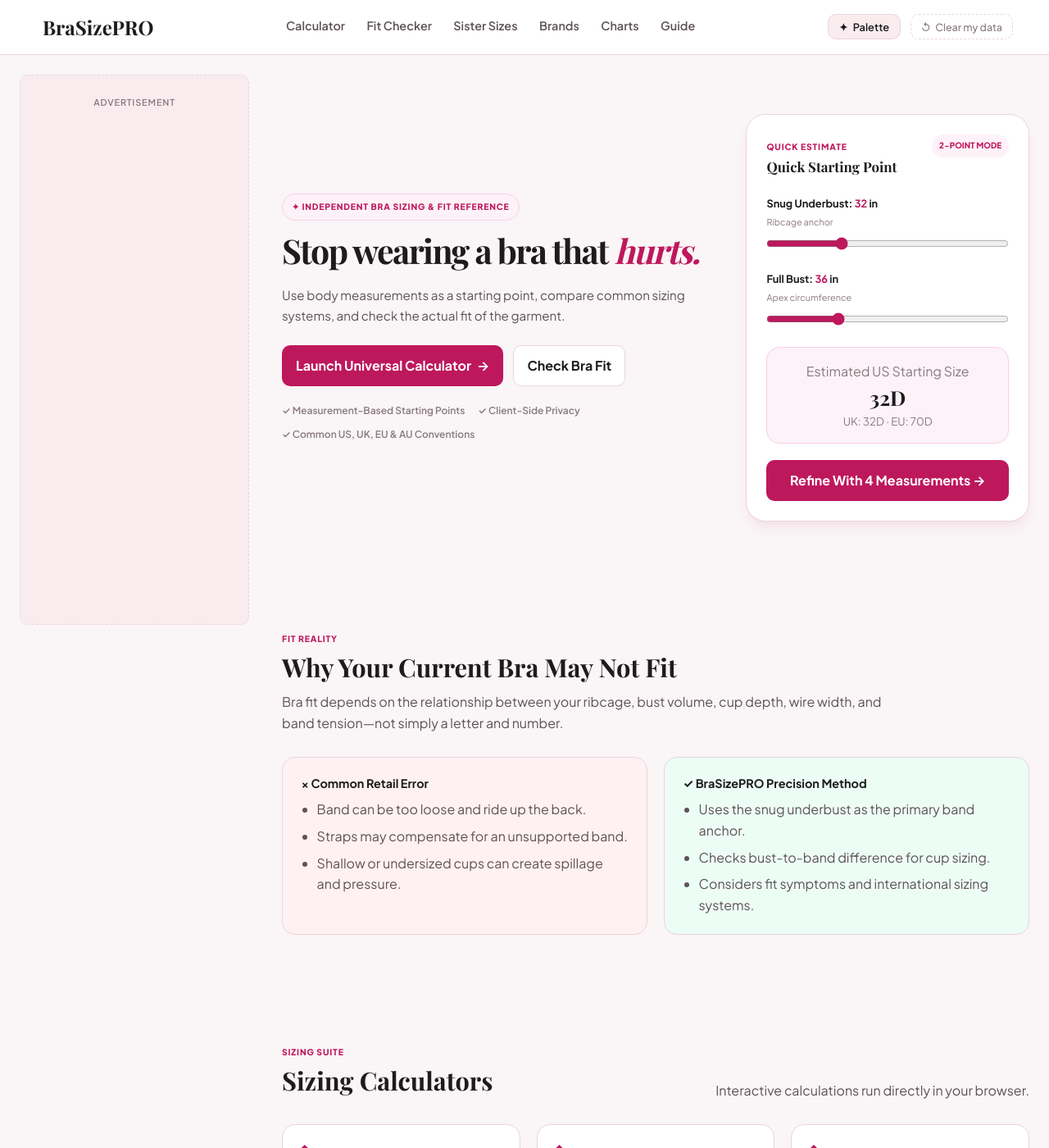
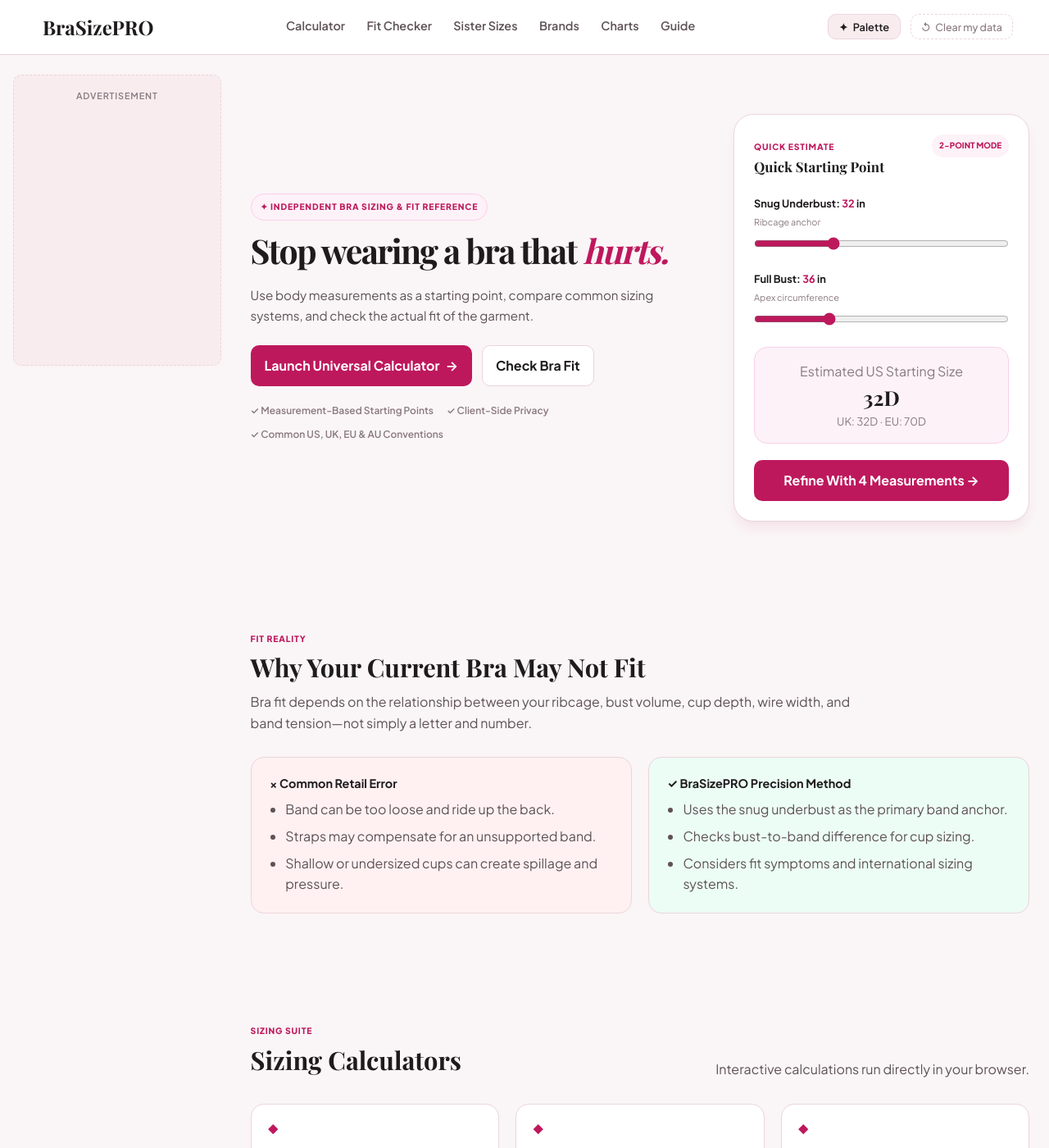
Before and after one commit to sharpedge74-cmyk/Bra-Size-Pro, a Jekyll site: the page built from index.html, in a window 1280 px wide and 1400 px high. Shown: the whole window at 82% size. Built offline with Jekyll 4.4.1, drawn with Linux system fonts in a browser that asks for light colours; some web fonts are replaced.

Commit message:
Reduce global left ad slot height and width

```diff
--- a/_sass/_ads.scss
+++ b/_sass/_ads.scss
@@ -87,7 +87,8 @@
 
 .desktop-sidebar-ad {
   width: 100%;
-  min-height: 600px;
+  height: 300px;
+  min-height: 300px;
   display: flex;
   align-items: flex-start;
   justify-content: center;
@@ -97,8 +98,8 @@
 @media (min-width: 1024px) {
   .desktop-left-ad-column {
     display: block;
-    width: 25%;
-    padding: 1.5rem 1rem 1.5rem 1.5rem;
+    width: 22%;
+    padding: 1.5rem 0.75rem 1.5rem 1rem;
     flex-shrink: 0;
   }
 
@@ -108,8 +109,8 @@
     background: var(--color-bg-subtle);
     border: 1px dashed var(--color-border);
     border-radius: $radius-md;
-    padding: 1.5rem 1rem;
-    min-height: 600px;
+    padding: 1rem 0.75rem;
+    min-height: 300px;
     display: flex;
     flex-direction: column;
     align-items: center;
@@ -118,7 +119,7 @@
   }
 
   .site-main-column {
-    width: 75%;
+    width: 78%;
     flex: 1;
     min-width: 0;
   }
```
